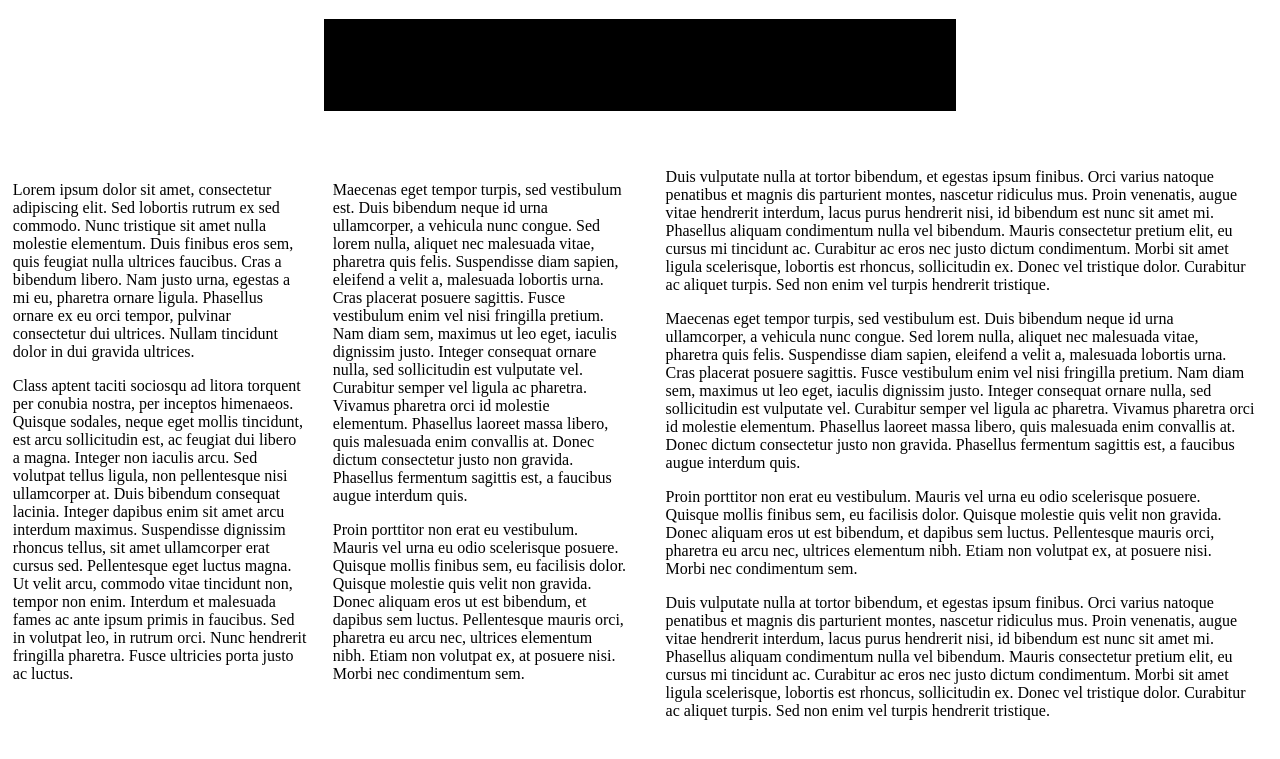
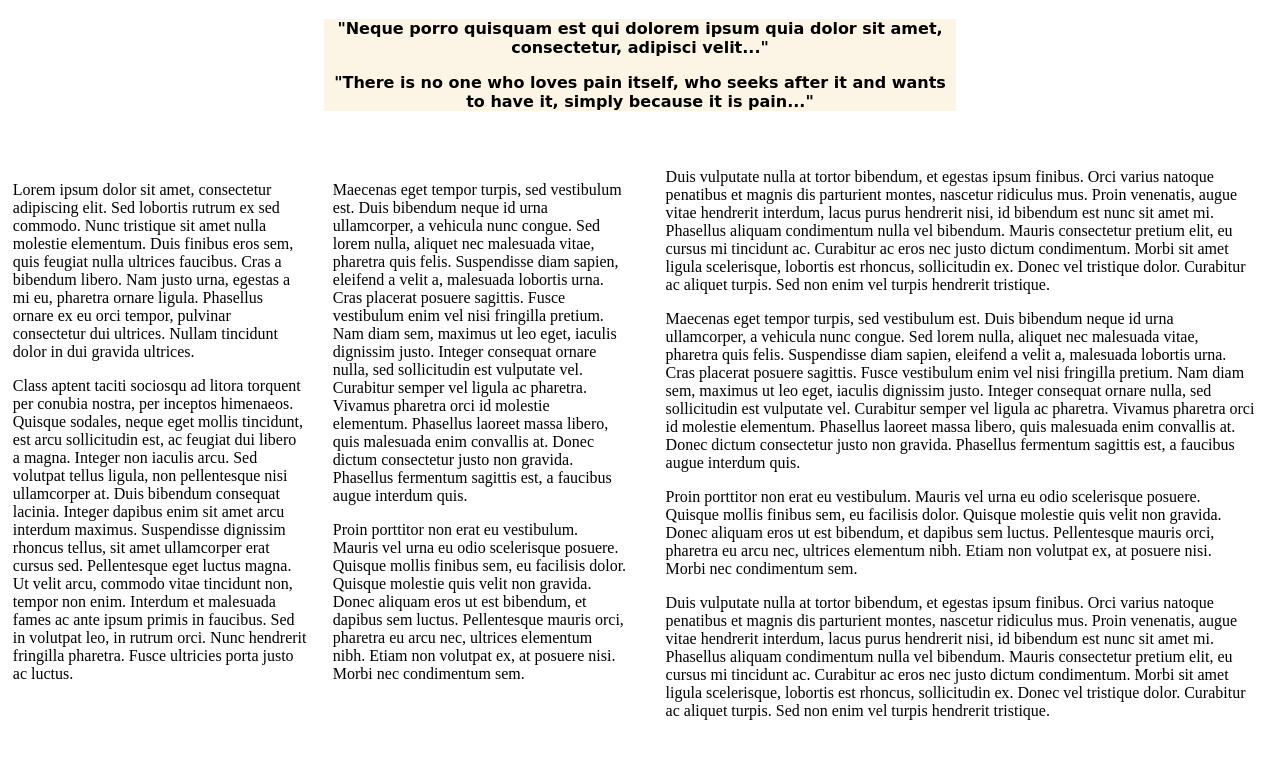
Before and after one commit to philbowman/exampleHTML, a plain HTML site: page index.html in a window 1280 px wide. Shown: the part 61-820 px from the top of the page. Drawn offline with Linux system fonts and the light colour scheme.

Commit message:
quote bg color

```diff
--- a/style.css
+++ b/style.css
@@ -2,7 +2,7 @@
 	font-weight:  bolder;
 	font-family:  cursive;
 	text-align: center;
-	background-color:  #000000;
+	background-color:  #FCF5E5;
 	width: 50%;
 	left: 25%;
 	position:  relative;
```
